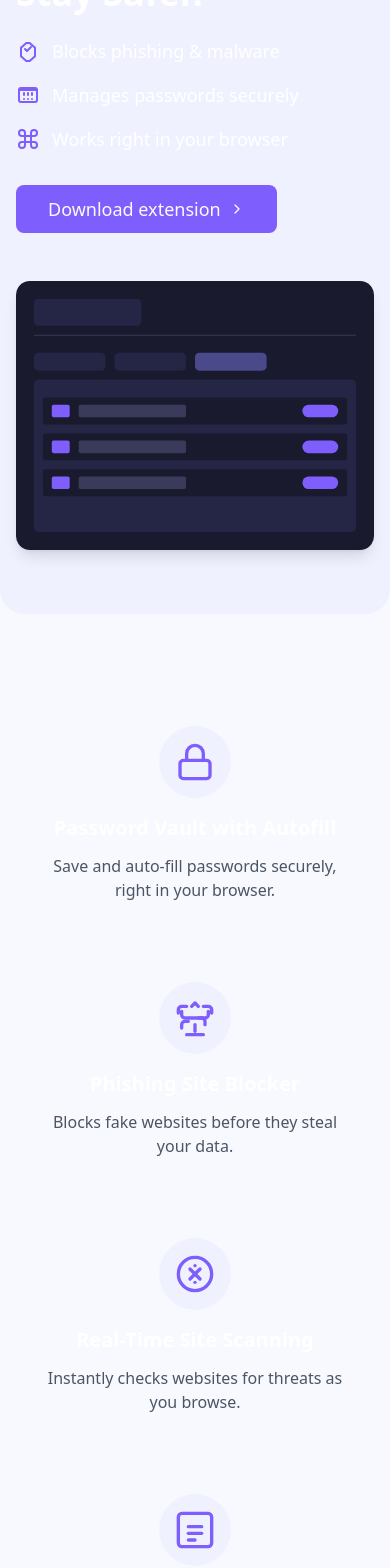
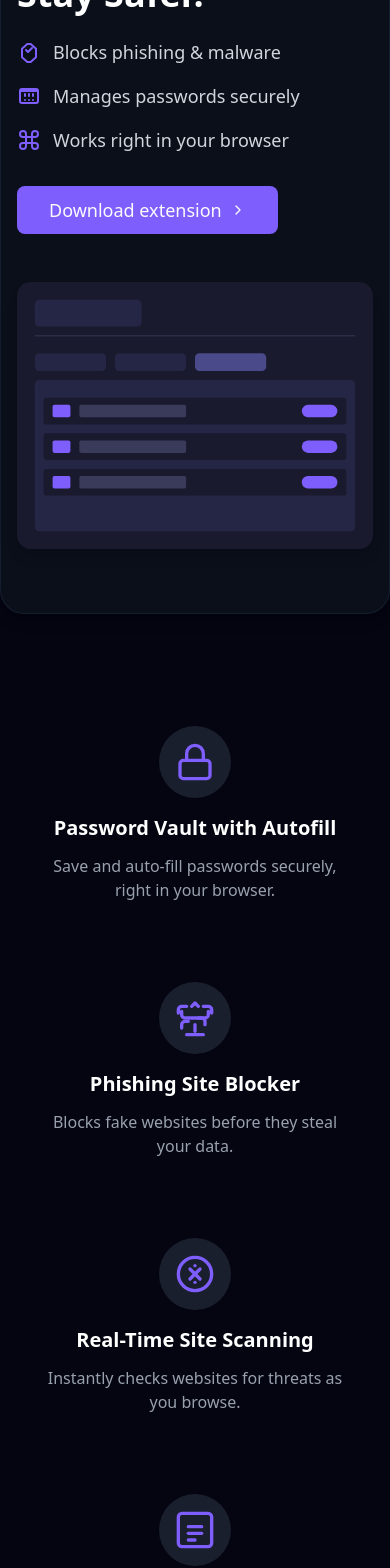
Before and after one commit to katz-dev/fortisafe, a Next.js app in the folder frontend/: page / in a window 390 px wide. Shown: the part 220-1788 px from the top of the page. Built offline with nearby package versions, Linux system fonts and the light colour scheme; no server answers.

Commit message:
ui-update

```diff
--- a/frontend/src/app/page.tsx
+++ b/frontend/src/app/page.tsx
@@ -24,26 +24,26 @@ export default function LandingPage() {
   ];
 
   return (
-    <main className="bg-[#f8f9fe] min-h-screen">
+    <main className="bg-[#040510] min-h-screen">
       <NavBar />
 
       {/* Hero Section */}
-      <section className="container mx-auto px-4 py-16 lg:py-20 bg-[#f0f1ff] rounded-3xl my-6">
+      <section className="container mx-auto px-4 py-16 lg:py-20 bg-[#0a0f1a] rounded-3xl my-6 border border-slate-800/60 shadow-lg">
         <div className="grid md:grid-cols-2 gap-12 items-center">
           <div>
-            <h1 className="text-4xl lg:text-5xl font-bold mb-6">Browse Smarter. Stay Safer.</h1>
+            <h1 className="text-4xl lg:text-5xl font-bold mb-6 text-white">Browse Smarter. Stay Safer.</h1>
             <ul className="space-y-4 mb-8">
               <li className="flex items-center gap-3">
                 <Image src="/shield-icon.svg" alt="Shield" width={24} height={24} />
-                <span className="text-lg">Blocks phishing & malware</span>
+                <span className="text-lg text-gray-300">Blocks phishing & malware</span>
               </li>
               <li className="flex items-center gap-3">
                 <Image src="/password-icon.svg" alt="Password" width={24} height={24} />
-                <span className="text-lg">Manages passwords securely</span>
+                <span className="text-lg text-gray-300">Manages passwords securely</span>
               </li>
               <li className="flex items-center gap-3">
                 <Image src="/browser-icon.svg" alt="Browser" width={24} height={24} />
-                <span className="text-lg">Works right in your browser</span>
+                <span className="text-lg text-gray-300">Works right in your browser</span>
               </li>
             </ul>
             <Button variant="default" className="bg-[#7e5efc] hover:bg-[#6a4de0] px-8 py-6 text-lg">
@@ -71,53 +71,53 @@ export default function LandingPage() {
       <section className="container mx-auto px-4 py-16">
         <div className="grid md:grid-cols-2 lg:grid-cols-4 gap-8">
           <div className="flex flex-col items-center text-center p-6">
-            <div className="mb-4 p-4 bg-[#f0f1ff] rounded-full">
+            <div className="mb-4 p-4 bg-[#1a1f2e] rounded-full">
               <Image src="/lock-icon.svg" alt="Lock" width={40} height={40} />
             </div>
-            <h3 className="font-bold text-xl mb-3">Password Vault with Autofill</h3>
-            <p className="text-gray-600">Save and auto-fill passwords securely, right in your browser.</p>
+            <h3 className="font-bold text-xl mb-3 text-white">Password Vault with Autofill</h3>
+            <p className="text-gray-400">Save and auto-fill passwords securely, right in your browser.</p>
           </div>
 
           <div className="flex flex-col items-center text-center p-6">
-            <div className="mb-4 p-4 bg-[#f0f1ff] rounded-full">
+            <div className="mb-4 p-4 bg-[#1a1f2e] rounded-full">
               <Image src="/phishing-icon.svg" alt="Phishing" width={40} height={40} />
             </div>
-            <h3 className="font-bold text-xl mb-3">Phishing Site Blocker</h3>
-            <p className="text-gray-600">Blocks fake websites before they steal your data.</p>
+            <h3 className="font-bold text-xl mb-3 text-white">Phishing Site Blocker</h3>
+            <p className="text-gray-400">Blocks fake websites before they steal your data.</p>
           </div>
 
           <div className="flex flex-col items-center text-center p-6">
-            <div className="mb-4 p-4 bg-[#f0f1ff] rounded-full">
+            <div className="mb-4 p-4 bg-[#1a1f2e] rounded-full">
               <Image src="/scanning-icon.svg" alt="Scanning" width={40} height={40} />
             </div>
-            <h3 className="font-bold text-xl mb-3">Real-Time Site Scanning</h3>
-            <p className="text-gray-600">Instantly checks websites for threats as you browse.</p>
+            <h3 className="font-bold text-xl mb-3 text-white">Real-Time Site Scanning</h3>
+            <p className="text-gray-400">Instantly checks websites for threats as you browse.</p>
           </div>
 
           <div className="flex flex-col items-center text-center p-6">
-            <div className="mb-4 p-4 bg-[#f0f1ff] rounded-full">
+            <div className="mb-4 p-4 bg-[#1a1f2e] rounded-full">
               <Image src="/encryption-icon.svg" alt="Encryption" width={40} height={40} />
             </div>
-            <h3 className="font-bold text-xl mb-3">End-to-End Encryption</h3>
-            <p className="text-gray-600">Only you can see your data — not even us.</p>
+            <h3 className="font-bold text-xl mb-3 text-white">End-to-End Encryption</h3>
+            <p className="text-gray-400">Only you can see your data — not even us.</p>
           </div>
         </div>
       </section>
 
       {/* Testimonials Section */}
-      <section className="container mx-auto px-4 py-16 bg-white">
-        <h2 className="text-3xl font-bold text-center mb-12">What people say about <span className="font-bold">Fortisafe</span></h2>
+      <section className="container mx-auto px-4 py-16 bg-[#0a0f1a] rounded-xl border border-slate-800/60 shadow-lg my-6">
+        <h2 className="text-3xl font-bold text-center mb-12 text-white">What people say about <span className="font-bold text-indigo-400">Fortisafe</span></h2>
 
         <div className="grid md:grid-cols-3 gap-8">
           {testimonials.map((testimonial, index) => (
-            <Card key={index} className="border shadow-sm hover:shadow-md transition-shadow">
+            <Card key={index} className="bg-[#1a1f2e] border-slate-800/60 shadow-lg hover:border-slate-700/60 transition-all duration-300">
               <CardContent className="p-6">
                 <div className="flex flex-col gap-4">
                   <div className="flex items-center gap-3">
                     <Avatar alt={testimonial.name} />
                     <h4 className="font-medium">{testimonial.name}</h4>
                   </div>
-                  <p className="text-gray-600">{testimonial.text}</p>
+                  <p className="text-gray-400">{testimonial.text}</p>
                 </div>
               </CardContent>
             </Card>
@@ -126,11 +126,11 @@ export default function LandingPage() {
       </section>
 
       {/* Footer Section */}
-      <footer className="bg-[#f0f1ff] py-12">
+      <footer className="bg-[#0a0f1a] py-12 border-t border-slate-800/60">
         <div className="container mx-auto px-4">
           <div className="grid md:grid-cols-3 gap-8">
             <div>
-              <h3 className="text-xl font-bold mb-4">Fortisafe</h3>
+              <h3 className="text-xl font-bold mb-4 text-white">Fortisafe</h3>
               <div className="flex gap-3 mt-4">
                 <a href="#" className="p-2 bg-[#7e5efc] text-white rounded-full">
                   <svg xmlns="http://www.w3.org/2000/svg" width="20" height="20" viewBox="0 0 24 24" fill="none" stroke="currentColor" strokeWidth="2" strokeLinecap="round" strokeLinejoin="round">
@@ -146,34 +146,34 @@ export default function LandingPage() {
             </div>
 
             <div>
-              <h4 className="text-sm uppercase text-gray-500 font-medium mb-4">INFORMATION</h4>
+              <h4 className="text-sm uppercase text-gray-400 font-medium mb-4">INFORMATION</h4>
               <ul className="space-y-2">
-                <li><a href="#" className="text-gray-700 hover:text-[#7e5efc]">Privacy</a></li>
-                <li><a href="#" className="text-gray-700 hover:text-[#7e5efc]">FAQ</a></li>
-                <li><a href="#" className="text-gray-700 hover:text-[#7e5efc]">Shipping and payment</a></li>
-                <li><a href="#" className="text-gray-700 hover:text-[#7e5efc]">Partners</a></li>
-                <li><a href="#" className="text-gray-700 hover:text-[#7e5efc]">Blog</a></li>
-                <li><a href="#" className="text-gray-700 hover:text-[#7e5efc]">Contacts</a></li>
+                <li><a href="#" className="text-gray-300 hover:text-[#7e5efc]">Privacy</a></li>
+                <li><a href="#" className="text-gray-300 hover:text-[#7e5efc]">FAQ</a></li>
+                <li><a href="#" className="text-gray-300 hover:text-[#7e5efc]">Shipping and payment</a></li>
+                <li><a href="#" className="text-gray-300 hover:text-[#7e5efc]">Partners</a></li>
+                <li><a href="#" className="text-gray-300 hover:text-[#7e5efc]">Blog</a></li>
+                <li><a href="#" className="text-gray-300 hover:text-[#7e5efc]">Contacts</a></li>
               </ul>
             </div>
 
             <div>
-              <h4 className="text-sm uppercase text-gray-500 font-medium mb-4">MENU</h4>
+              <h4 className="text-sm uppercase text-gray-400 font-medium mb-4">MENU</h4>
               <ul className="space-y-2">
-                <li><a href="#" className="text-gray-700 hover:text-[#7e5efc]">For a couple</a></li>
-                <li><a href="#" className="text-gray-700 hover:text-[#7e5efc]">For him</a></li>
-                <li><a href="#" className="text-gray-700 hover:text-[#7e5efc]">For her</a></li>
+                <li><a href="#" className="text-gray-300 hover:text-[#7e5efc]">For a couple</a></li>
+                <li><a href="#" className="text-gray-300 hover:text-[#7e5efc]">For him</a></li>
+                <li><a href="#" className="text-gray-300 hover:text-[#7e5efc]">For her</a></li>
               </ul>
 
               <div className="mt-6">
                 <Button variant="default" className="bg-[#7e5efc] hover:bg-[#6a4de0] w-full mb-3">Request a call</Button>
-                <p className="text-sm text-gray-600 text-center">+1 (999) 999-99-99</p>
-                <p className="text-sm text-gray-600 text-center">info@logipsum.com</p>
+                <p className="text-sm text-gray-400 text-center">+1 (999) 999-99-99</p>
+                <p className="text-sm text-gray-400 text-center">info@logipsum.com</p>
               </div>
             </div>
           </div>
 
-          <div className="mt-12 text-center text-sm text-gray-500">
+          <div className="mt-12 text-center text-sm text-gray-400">
             <p>1901 Thornridge Cir. Shiloh, Hawaii 81063</p>
           </div>
         </div>
```
Also changed, not shown: frontend/src/app/dashboard/page.tsx (+8 -8 lines).
